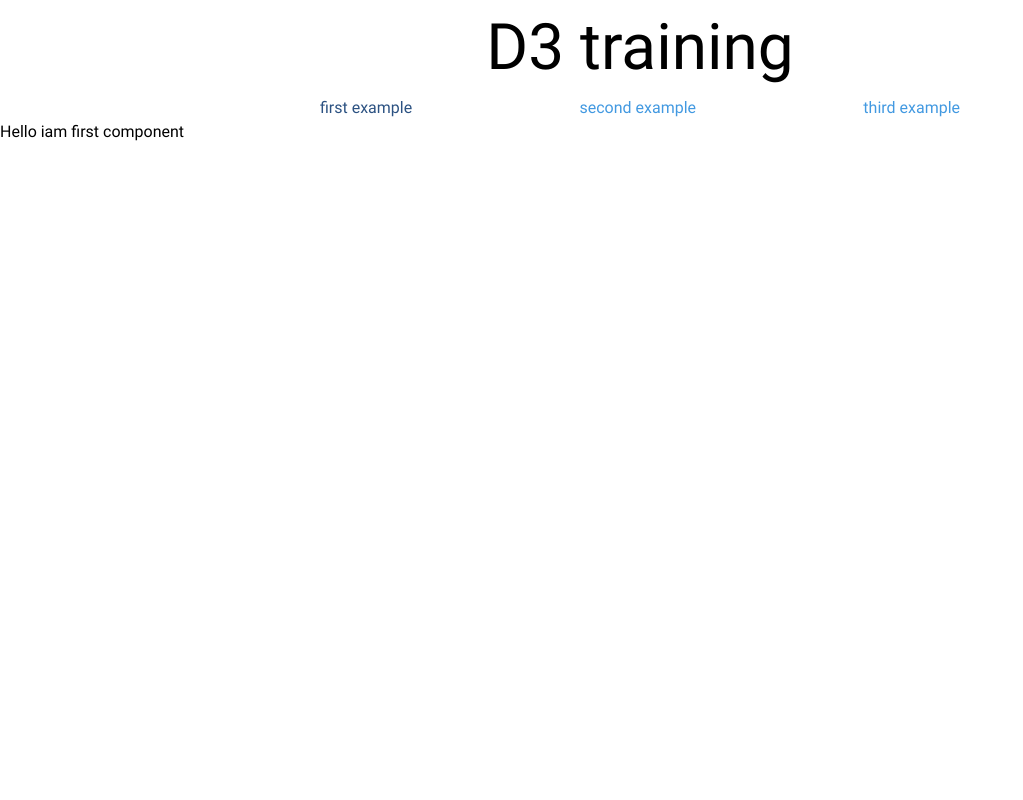
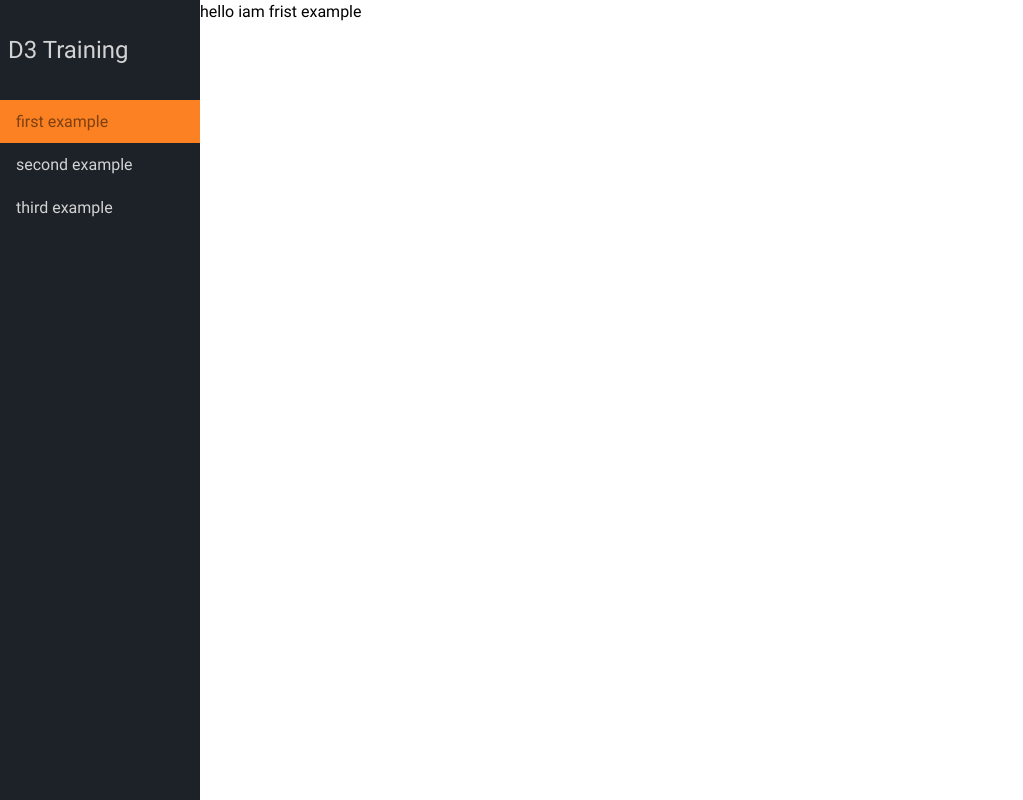
Before and after one commit to mhezzet/d3Training2, a Gatsby site: page / in a window 1280 px wide. Shown: the whole page, without its empty margins (0-1023 px from the left). Built offline with nearby package versions, Linux system fonts and the light colour scheme; Gatsby itself is replaced by a stand-in of ours.

Commit message:
added layout

```diff
--- a/src/layout/header.jsx
+++ /dev/null
@@ -1,39 +0,0 @@
-import { Link } from "gatsby"
-import React from "react"
-import SEO from "../components/seo"
-
-export default function Header(props) {
-  const location = window.location.pathname
-
-  return (
-    <>
-      <SEO title="examples" />
-      <div>
-        <h1 className="text-6xl text-center">D3 training</h1>
-        <ul className="flex container mx-auto w-1/2 justify-between">
-          <li
-            className={`text-blue-500 hover:text-blue-800 ${
-              location === "/" ? "text-blue-800" : ""
-            }`}
-          >
-            <Link to="/">first example</Link>
-          </li>
-          <li
-            className={`text-blue-500 hover:text-blue-800 ${
-              location === "/second" ? "text-blue-800" : ""
-            }`}
-          >
-            <Link to="/second">second example</Link>
-          </li>
-          <li
-            className={`text-blue-500 hover:text-blue-800 ${
-              location === "/third" ? "text-blue-800" : ""
-            }`}
-          >
-            <Link to="/third">third example</Link>
-          </li>
-        </ul>
-      </div>
-    </>
-  )
-}
--- /dev/null
+++ b/src/layout/layout.jsx
@@ -0,0 +1,49 @@
+import React from "react"
+import SEO from "../components/seo"
+import { Link } from "gatsby"
+
+export default function Layout(props) {
+  const location = window.location.pathname
+  const title = location.substring(1) ? location.substring(1) : "first example"
+
+  return (
+    <>
+      <SEO title={title} />
+      <div className="whole">
+        <div className="side">
+          <h1 className="title">D3 Training</h1>
+          <ul className="nav-links">
+            <Link to="/">
+              <li
+                className={`nav-link ${
+                  location === "/" ? "nav-link-active" : ""
+                }`}
+              >
+                first example
+              </li>
+            </Link>
+            <Link to="/second">
+              <li
+                className={`nav-link ${
+                  location === "/second" ? "nav-link-active" : ""
+                }`}
+              >
+                second example
+              </li>
+            </Link>
+            <Link to="/third">
+              <li
+                className={`nav-link ${
+                  location === "/third" ? "nav-link-active" : ""
+                }`}
+              >
+                third example
+              </li>
+            </Link>
+          </ul>
+        </div>
+        <div className="main">{props.children}</div>
+      </div>
+    </>
+  )
+}
--- a/src/pages/index.jsx
+++ b/src/pages/index.jsx
@@ -1,11 +1,6 @@
 import React from "react"
-import Header from "../layout/header"
+import Layout from "../layout/layout"
 
-const IndexPage = () => (
-  <>
-    <Header />
-    <h1>Hello iam first component</h1>
-  </>
-)
+const IndexPage = () => <Layout>hello iam frist example</Layout>
 
 export default IndexPage
--- a/src/pages/second.jsx
+++ b/src/pages/second.jsx
@@ -1,11 +1,10 @@
 import React from "react"
-import Header from "../layout/header"
+import Layout from "../layout/layout"
 
 export default function Second() {
   return (
-    <>
-      <Header />
+    <Layout>
       <div>hello iam second</div>
-    </>
+    </Layout>
   )
 }
--- a/src/pages/third.jsx
+++ b/src/pages/third.jsx
@@ -1,11 +1,6 @@
 import React from "react"
-import Header from "../layout/header"
+import Layout from "../layout/layout"
 
 export default function Third() {
-  return (
-    <>
-      <Header />
-      <div>hello iam third</div>
-    </>
-  )
+  return <Layout>hello iam third</Layout>
 }
--- a/src/styles/index.css
+++ b/src/styles/index.css
@@ -4,12 +4,71 @@
 
 @tailwind utilities;
 
-
 @font-face {
   font-family: roboto;
   src: url(../fonts/Roboto-Regular.ttf);
 }
 
-body{
+body {
   font-family: roboto;
 }
+
+.whole {
+  display: grid;
+  grid-template-areas:
+    "side main"
+    "side main";
+  grid-template-columns: 200px auto;
+  grid-template-rows: 2fr;
+  min-height: 100vh;
+}
+
+.side {
+  grid-area: side;
+  background-color: #1d2228;
+}
+
+.main {
+  grid-area: main;
+}
+
+.nav-links {
+  display: flex;
+  flex-direction: column;
+  justify-content: center;
+}
+
+.nav-link {
+  padding: 0.6rem 1rem;
+  color: #d2d3d4;
+}
+
+.nav-link:hover {
+  color: #7d4011;
+  background-color: #fb8122;
+}
+
+.nav-link-active {
+  color: #7d4011;
+  background-color: #fb8122;
+}
+
+.title {
+  color: #d2d3d4;
+  padding: 2rem 0.5rem;
+  font-size: 24px;
+}
+
+@media only screen and (max-width: 600px) {
+  .whole {
+    grid-template-areas:
+      "side side"
+      "main main";
+    grid-template-columns: 1fr;
+    grid-template-rows: min-content auto;
+  }
+  .nav-link {
+    text-align: center;
+    padding: 0.1rem 1rem;
+  }
+}
```
Also changed, not shown: 1 other file.
